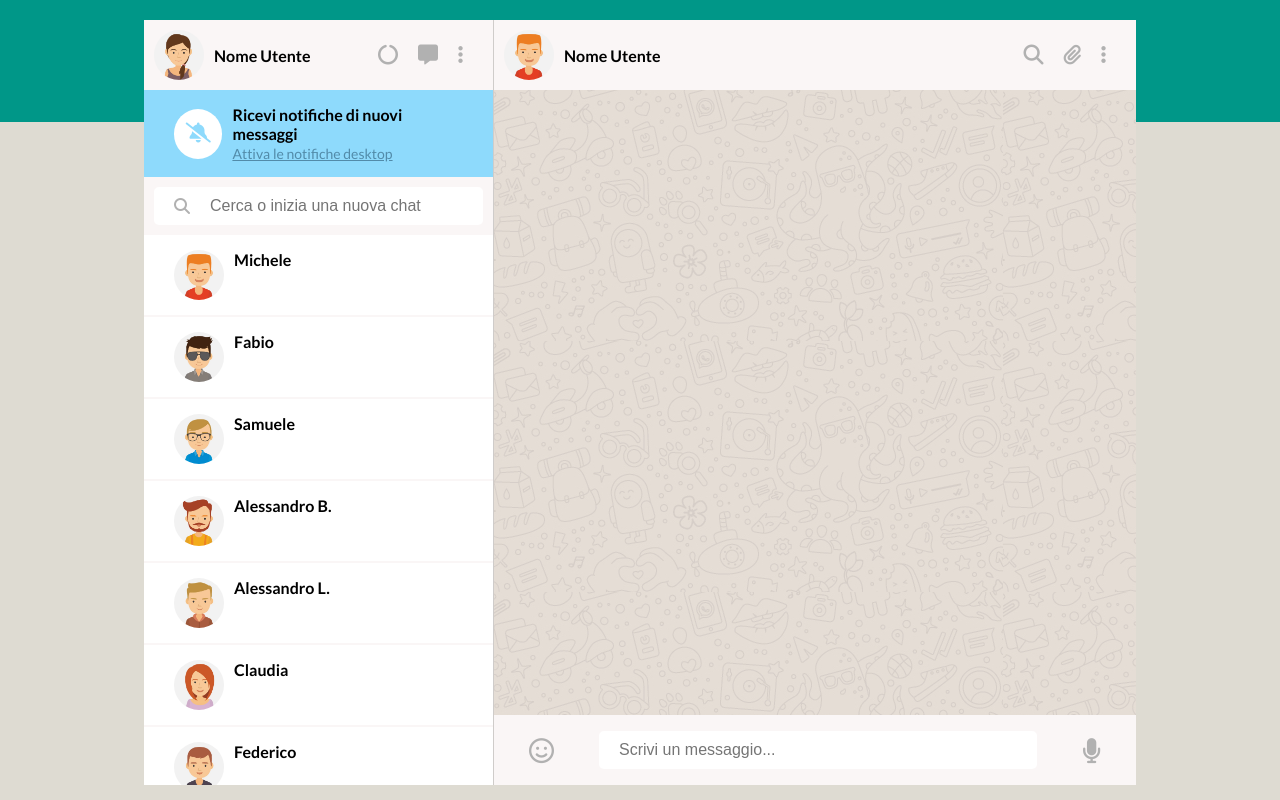
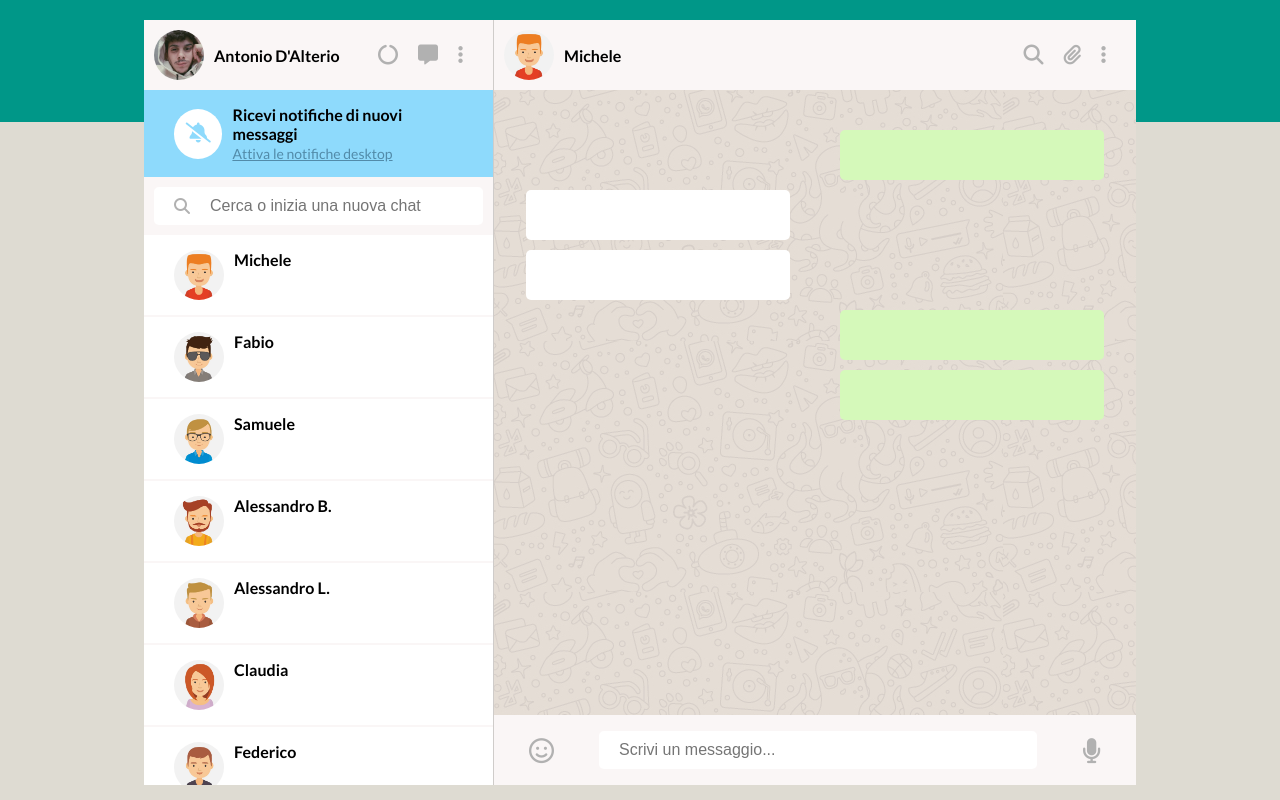
Before and after one commit to antoniodalterio/vue-boolzapp, a plain HTML site: page milestone1/index.html in a window 1280 px wide. Drawn offline with nearby package versions, Linux system fonts and the light colour scheme.

Commit message:
feat: component

```diff
--- a/milestone1/css/_partyal/componet.css
+++ b/milestone1/css/_partyal/componet.css
@@ -3,3 +3,30 @@
 COMPONENTS
 *****************
 */
+
+.container-col-2 {
+  width: 90%;
+  margin: 40px auto;
+
+  height: 100%;
+  flex-direction: column;
+  gap: 10px;
+}
+
+.container-col-2 .box {
+  padding: 15px;
+  width: 16.5rem;
+  border-radius: 5px;
+
+  /* !debug */
+  height: 50px;
+}
+
+.received {
+  background-color: #d5f9ba;
+  align-self: flex-end;
+}
+
+.sent {
+  background-color: white;
+}
--- a/milestone1/css/style.css
+++ b/milestone1/css/style.css
@@ -187,6 +187,7 @@ Col 2
 .main-2 {
   height: calc(100% - 140px);
   background-image: url(../img/mine.jpg);
+  overflow-y: auto;
 }
 
 /* footer col-2 */
--- a/milestone1/index.html
+++ b/milestone1/index.html
@@ -44,12 +44,12 @@
                 <div class="profile ad-flex">
                   <!-- img -->
                   <img
-                    src="img/avatar_io.jpg"
+                    :src="me.avatar"
                     alt="foto-profilo"
                     class="img-profile"
                   />
                   <!-- Nome profilo -->
-                  <p>Nome Utente</p>
+                  <p>{{me.name}}</p>
                 </div>
                 <!-- contenitore profilo -->
 
@@ -114,12 +114,12 @@
                 <div class="profile ad-flex">
                   <!-- img -->
                   <img
-                    src="img/avatar_1.jpg"
+                    :src="contacts[0].avatar"
                     alt="foto-profilo"
                     class="img-profile"
                   />
                   <!-- Nome profilo -->
-                  <p>Nome Utente</p>
+                  <p>{{contacts[0].name}}</p>
                 </div>
                 <!-- contenitore profilo -->
 
@@ -134,7 +134,15 @@
               <!-- header col-2 -->
 
               <!-- main col-2 -->
-              <div class="main-2"></div>
+              <div class="main-2">
+                <div class="container-col-2 ad-flex">
+                  <div class="box received"></div>
+                  <div class="box sent"></div>
+                  <div class="box sent"></div>
+                  <div class="box received"></div>
+                  <div class="box received"></div>
+                </div>
+              </div>
               <!-- main col-2 -->
 
               <!-- footer col-2 -->
--- a/milestone1/js/main.js
+++ b/milestone1/js/main.js
@@ -167,6 +167,11 @@ createApp({
           ],
         },
       ],
+
+      me: {
+        name: "Antonio D'Alterio",
+        avatar: 'img/antonio-dalterio.jpg',
+      },
     };
   },
 }).mount('#app');
```
Also changed, not shown: milestone1/img/Antonio-dalterio.jpg (added).
